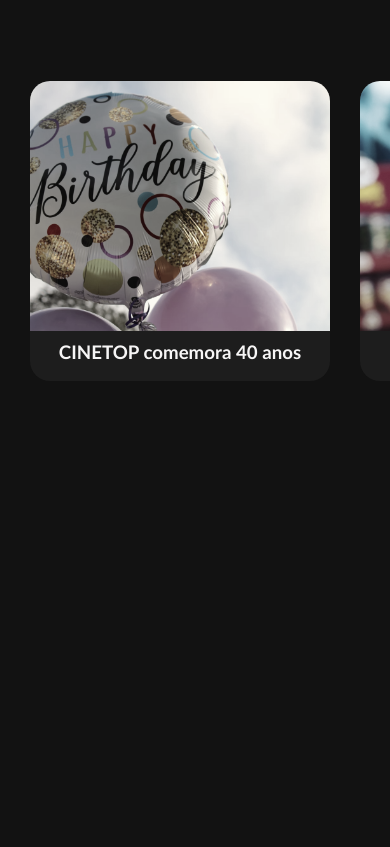
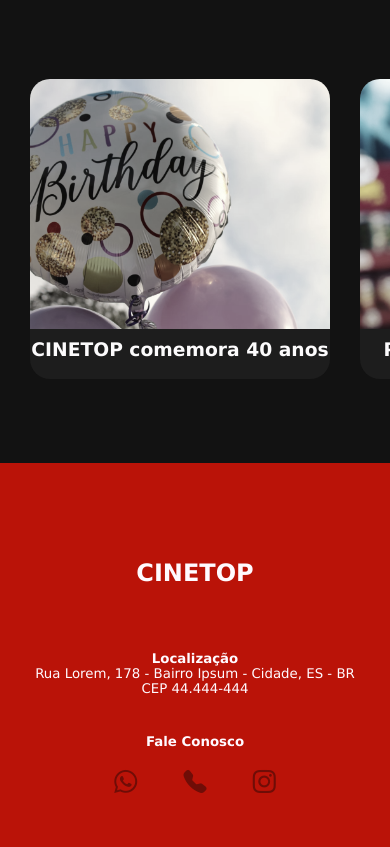
Before and after one commit to Juliaal390/Site_Cinema, a plain HTML site: page HOME/index.html in a window 390 px wide. Shown: the part 749-1596 px from the top of the page. Before the commit the page ends 1150 px from the top, so only its background shows below. Drawn offline with nearby package versions, Linux system fonts and the light colour scheme.

Commit message:
home concluída

```diff
--- a/HOME/index.html
+++ b/HOME/index.html
@@ -13,8 +13,8 @@
 
         <nav id="menu">
             <a href="">Minha Conta</a>
-            <a href="">Home</a>
-            <a href="">Em Cartaz</a>
+            <a href="index.html">Home</a>
+            <a href="../EM CARTAZ/EmCartaz.html">Em Cartaz</a>
             <a href="">Preços</a>
             <a href="">Sobre</a>
         </nav>
@@ -54,9 +54,23 @@
                     <h3>Promoção meia-entrada</h3>
                 </div>
             </div>
-
         </div>
     </section>
+
+    <footer>
+        <h2>CINETOP</h2>
+        <p> <b>Localização</b></p>
+        <p>Rua Lorem, 178 - Bairro Ipsum - Cidade, ES - BR</p>
+        <p>CEP 44.444-444</p>
+        <br> <br>
+        <p><b>Fale Conosco</b></p>
+        <div id="icons">
+            <a href=""><i class="bi bi-whatsapp"></i></a>
+            <a href=""><i class="bi bi-telephone-fill"></i></a>
+            <a href=""><i class="bi bi-instagram"></i></a>
+        </div>
+    </footer>
+
 </body>
 <script src="script.js"></script>
 </html>
--- a/HOME/script.js
+++ b/HOME/script.js
@@ -2,7 +2,7 @@ document.getElementById('btnMenu').addEventListener('click', function(){
     let menuBarr = document.getElementById('menu');
     let screenWidth = window.innerWidth; // largura da janela do navegador
 
-    if(screenWidth <= 630){
+    if(screenWidth <= 660){
         if (menuBarr.classList.contains('show-menu')) {
             menuBarr.classList.remove('show-menu'); // remove a classe
         } else {
--- a/HOME/style.css
+++ b/HOME/style.css
@@ -1,8 +1,9 @@
 :root{
-    --vermelho: #F82C2C;
+    --vermelho: #ba1308;
+    --vermelhoescuro: #6f0d07;
     --cinza: #121212;
     --cinzaclaro: #1d1d1d;
-    --branco: #f9f6f6;
+    --branco: #fffaff;
     --corMenu: rgba(248, 44, 44, 0.5); /* opacidade */
 }
 
@@ -14,7 +15,7 @@
 body{
     background-color: var(--cinza);
     color: var(--branco);
-    font-family: 'Gill Sans', 'Gill Sans MT', Calibri, 'Trebuchet MS', sans-serif;
+    font-family: 'Lucida Sans', 'Lucida Sans Regular', 'Lucida Grande', 'Lucida Sans Unicode', Geneva, Verdana, sans-serif;
 }
 
 header{
@@ -120,18 +121,37 @@ h2{
     border: 1px solid var(--branco);
     filter: saturate(100%);
 }
+footer{
+    background-color: var(--vermelho);
+    display: flex;
+    flex-direction: column;
+    justify-content: center;
+    align-items: center;
+    padding: 2rem 0px;
+    margin-top: 4rem;
+}
+#icons, #icons a{
+    padding: 20px;
+    font-size: larger;
+    color: var(--vermelhoescuro);
+}
 
-@media (max-width:630px){
+a:hover, a i:hover{
+    color: var(--cinzaclaro);
+}
+
+@media (max-width:660px){
     .info{
+        font-size: 12px;
         z-index: 0;
     }
     #btnMenu, h1{
         display: flex;
-        z-index: 3; /* elemento na frente */
+        z-index: 2;
     }
     #menu{ /* menu sem classe */
         /* Centralizar no meio da tela */
-        z-index: 2;
+        z-index: 1;
         display: none;
         align-items: center;
         justify-content: center;
@@ -140,7 +160,7 @@ h2{
         left: 50%;
         transform: translate(-50%, -50%);
 
-        background-color: var(--corMenu); /* opacidade */
+        background-color: var(--corMenu);
         width: 100%;
         height: 100%;
 
@@ -160,14 +180,14 @@ h2{
     #movieOptions img{
         max-width: 50%;
     }
-    .info{
-        font-size: 12px;
-    }
     #banner{
         height: auto;
     }
     #news{
         overflow-x: scroll;
     }
+    footer p{
+        font-size: smaller;
+    }
 
 }
```
